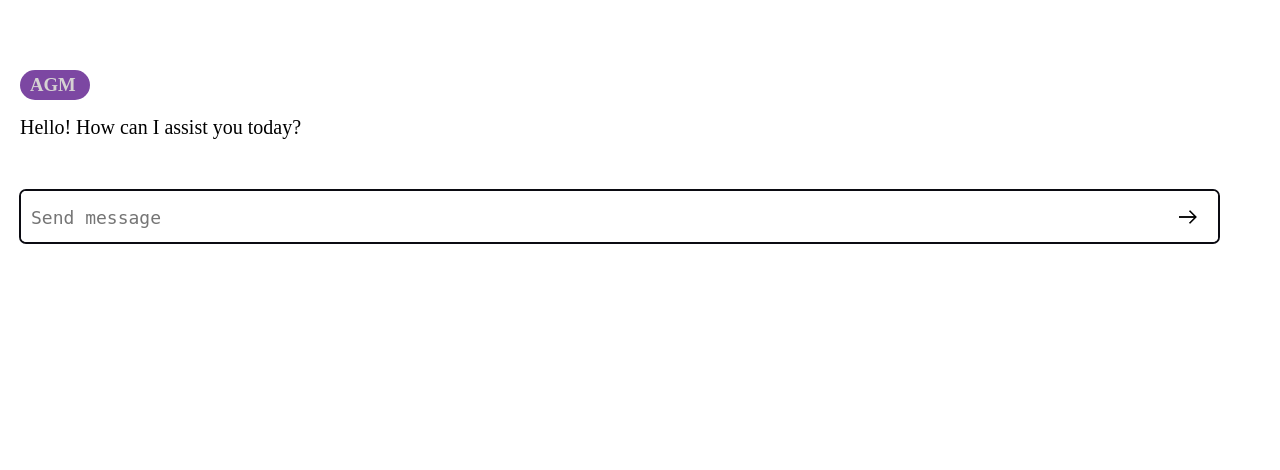
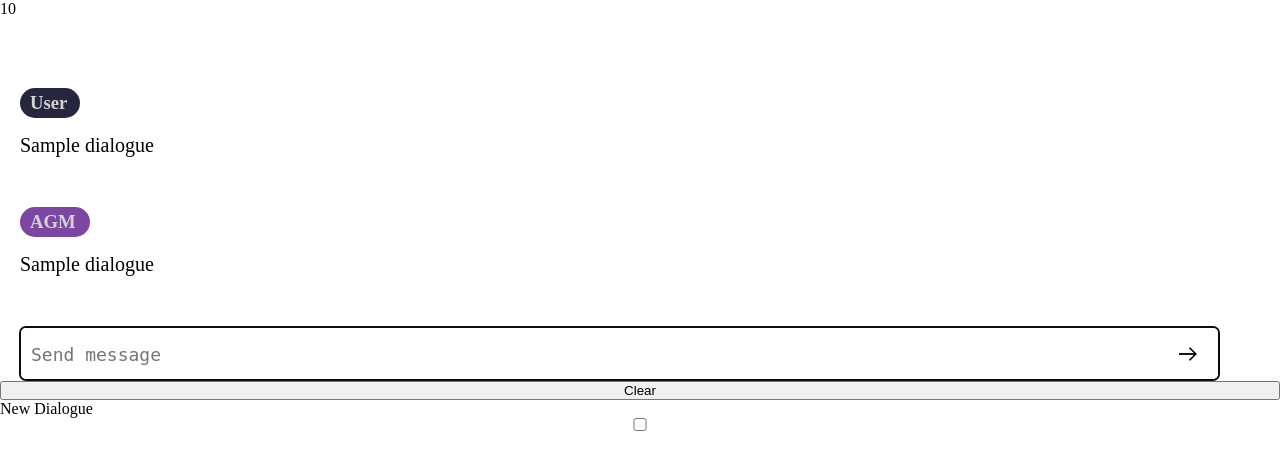
Before and after one commit to MikhailTok/Bot, a Flask app: template templates/base.html in a window 1280 px wide. Shown: the top 470 px of the page. Run offline with Flask 3, Linux system fonts and the light colour scheme; the template is opened without the code that fills it: most values are stand-ins (such as "Sample title", 1, 10 or a date in 2020).

Commit message:
add history

```diff
--- a/db.py
+++ b/db.py
@@ -5,6 +5,7 @@ def create_database():
     c = conn.cursor()
     c.execute('''CREATE TABLE IF NOT EXISTS tasks (
               id INTEGER PRIMARY KEY,
+              user_id INTERGER,
               ip TEXT,
               question TEXT NOT NULL,
               answer TEXT,
--- a/main.py
+++ b/main.py
@@ -1,10 +1,14 @@
 from flask import Flask
 from flask import render_template
 from flask import request
+from flask import make_response
 from flask import url_for
 from flask import session
 from flask import redirect
 import sqlite3
+
+import requests
+import json
 
 # # importing other libraries
 # import requests
@@ -28,40 +32,46 @@ client = OpenAI(
 )
 
 
+def get_balance():
+    headers = {"Authorization": f"Bearer {os.environ['API_KEY']}"}
+    x = requests.get('https://api.proxyapi.ru/proxyapi/balance', headers=headers)
+    balance = json.loads(x.content.decode('utf-8'))['balance']
+    return balance
+
+
+def sql_request(sql):
+    conn = sqlite3.connect('todo.db')
+    c = conn.cursor()
+    c.execute(sql)
+    out = c.fetchall()
+    conn.close()
+    return out
+
+
+def write_to_db(user_id, ip, question, answer):
+    conn = sqlite3.connect('todo.db')
+    c = conn.cursor()
+    c.execute("INSERT INTO tasks (user_id, ip, question, answer) VALUES (?, ?, ?, ?)",  (user_id, ip, question, answer))
+    conn.commit()
+    conn.close()
 
 
 @app.route('/admin')
 def index():
-    conn = sqlite3.connect('todo.db')
-    c = conn.cursor()
-    c.execute('SELECT * FROM tasks')
-    tasks = c.fetchall()
-    conn.close()
-    return render_template('admin.html', tasks=tasks)
+    return render_template('admin.html', tasks=sql_request('SELECT * FROM tasks'))
 
-# @app.route('/add', methods=['POST'])
-# def add_task():
-#     task = request.form['task']
-#     conn = sqlite3.connect('todo.db')
-#     c = conn.cursor()
-#     c.execute('INSERT INTO tasks (task) VALUES (?)', (task,))
-#     conn.commit()
-#     conn.close()
-#     return redirect(url_for('quryies'))
 
 @app.route("/")
 def home():
+    if request.cookies.get('user_id'):
+        current_dialogue = sql_request(f"SELECT * from tasks WHERE user_id = {request.cookies.get('user_id')}")
 
-    user_ip = request.remote_addr
+    resp = make_response(render_template('base.html', balance=get_balance(), dialogues=current_dialogue))
 
-    user_id = request.cookies.get('user_id')
-    # if 'username' in session:
-    #     print(request.remote_addr)
-    # else:
-    #     session['username'] = request.remote_addr
-
-
-    return render_template('base.html')
+    if not request.cookies.get('user_id'):
+        user_id = str(sql_request('SELECT max(user_id) FROM tasks')[0] + 1)
+        resp.set_cookie('user_id', user_id)
+    return resp
 
 
 @app.route('/question', methods=['POST'])
@@ -69,25 +79,23 @@ def question():
 
     data = request.json['question']
 
+    new_dialogue = request.json['dialogue']
+
+    print("new_dialogue", new_dialogue)
+
     chat_completion = client.chat.completions.create(
     model="gpt-3.5-turbo", messages=[{"role": "user", "content": data}]
     )
 
     answer = chat_completion.choices[0].message.content
 
-    conn = sqlite3.connect('todo.db')
-    c = conn.cursor()
-    c.execute("INSERT INTO tasks (ip, question, answer) VALUES (?, ?, ?)",  (request.remote_addr, data, answer))
-    conn.commit()
-    conn.close()
-
-
-    print(request.remote_addr, data, answer)
+    write_to_db(request.cookies.get('user_id'), request.remote_addr, data, answer)
 
     return {'answer': answer}
 
     return {'answer': 'Answer from BOT'}
 
+
 if __name__ == '__main__':
     port = 60
     app.run(host='0.0.0.0', port=port, debug=True)
--- a/static/style_2.css
+++ b/static/style_2.css
@@ -8,7 +8,7 @@
   min-width: 320px;
   margin-left: auto;
   margin-right: auto;
-  max-height: 100dvh;
+  /* max-height: 100dvh; */
   display: flex;
   flex-direction: column;
   justify-content: space-between;
--- a/templates/base.html
+++ b/templates/base.html
@@ -9,81 +9,94 @@
 <body>
 
 <div class="main">
+    {{ balance }}
+    <!-- {{ dialogue }} -->
     <div class="dialogue" id="dialogue">
-        <!-- <div class="dialogue__user-wrapper">
+        {% for dialogue in dialogues %}
+            <div class="dialogue__user-wrapper">
                 <h3 class="dialogue__user-title">User</h3>
-            <p class="dialogue__user-text">Hi!</p>
-        </div> -->
+                <p class="dialogue__user-text">{{ dialogue[3] }}</p>
+            </div>
             <div class="dialogue__phind-wrapper">
                 <h3 class="dialogue__phind-title">AGM</h3>
-            <p class="dialogue__phind-text">Hello! How can I assist you today?</p>
+                <p class="dialogue__phind-text">{{ dialogue[4] }}</p>
             </div>
+        {% endfor %}
     </div>
     <div class="text_area">
         <textarea class="txta" id="txta" placeholder="Send message"></textarea>
-        <button class="ask_button" onclick="getData()"></button>
-    </div>
+        <button class="ask_button" id="ask_button" onclick="getData()"></button>
     </div>
 
-<script>
+    <button class="clear_button" id="clear_button" onclick="removeAllChildren()">Clear</button>
+    <label for="New dialogue">New Dialogue</label>
+    <input type="checkbox" id="new_dialogue" name="New dialogue">
 
-    const url_for_fetch = "{{ url_for('question') }}";
-
-    function getData () {
-
-    var x = document.getElementById("txta").value;
-
-    var div = document.createElement("div");
-    div.className = "dialogue__user-wrapper";
-
-    var h3 = document.createElement("h3");
-    h3.className = "dialogue__user-title";
-    h3.innerText = "User";
-
-    div.appendChild(h3);
-
-    var p = document.createElement("p");
-    p.className = "dialogue__user-text";
-    p.innerText = x;
-
-    div.appendChild(p);
-
-    document.getElementById("dialogue").appendChild(div);
+</div>
 
 
+<script>
+    function createElement (elementType, className, text) {
+        var element = document.createElement(elementType);
+        element.className = className;
+        element.innerText = text;
+        return element;
+    };
+    function createDialogue (dialogueType, text) {
         var div = document.createElement("div");
-    div.className = "dialogue__phind-wrapper";
-
-    var h3 = document.createElement("h3");
-    h3.className = "dialogue__phind-title";
-    h3.innerText = "AGM";
-
+        div.className = "dialogue__" + dialogueType + "-wrapper";
+        var h3 = createElement("h3", "dialogue__" + dialogueType + "-title", "User")
         div.appendChild(h3);
-
-    var p = document.createElement("p");
-    p.className = "dialogue__phind-text";
-
-    const typeWriter = (str, speed) => {
-        let chars = str.split('');
-        chars.forEach((char, i) => {
-        setTimeout(() => {
-            p.innerHTML += char;
-        }, i * speed);
-    });};
-
-    fetch(url_for_fetch, {
-        method: "POST",
-        body: JSON.stringify({question: x}),
-        headers: {"Content-type": "application/json; charset=UTF-8"}
-    }).then(response => response.json()).then(data => {typeWriter(data.answer, 10)});
-
+        var p = createElement("p", "dialogue__" + dialogueType + "-text", text)
         div.appendChild(p);
         document.getElementById("dialogue").appendChild(div);
+    };
+</script>
+
+
+<script>
+    function checkCheckbox() {
+        var checkbox = document.getElementById('new_dialogue');
+        if (checkbox.checked) {
+            return true;
+        } else {
+            return false;
+        }
+    }
+</script>
+
+
+<script>
+    function removeAllChildren() {
+        var parent = document.getElementById('dialogue');
+        while (parent.firstChild) {
+            parent.removeChild(parent.firstChild);
+        }
     }
 </script>
 
 <script>
+    function getData () {
+        var x = document.getElementById("txta").value;
+        if (x.trim().length === 0) {return};
 
+        var new_dialogue = checkCheckbox();
+
+        console.log(new_dialogue);
+
+        var ask_button = document.getElementById("ask_button");
+        ask_button.disabled = true;
+
+        document.getElementById("txta").value = '';
+
+        createDialogue("user", x)
+
+        fetch("{{ url_for('question') }}", {
+            method: "POST",
+            body: JSON.stringify({question: x, dialogue: new_dialogue}),
+            headers: {"Content-type": "application/json; charset=UTF-8"}
+        }).then(response => response.json()).then(data => createDialogue("phind", data.answer)).finally(() => {ask_button.disabled = false;});
+    }
 </script>
 
 <script>
```
Also changed, not shown: templates/admin.html (+43 -7 lines). Lines whose indentation alone changed are shown as unchanged.
